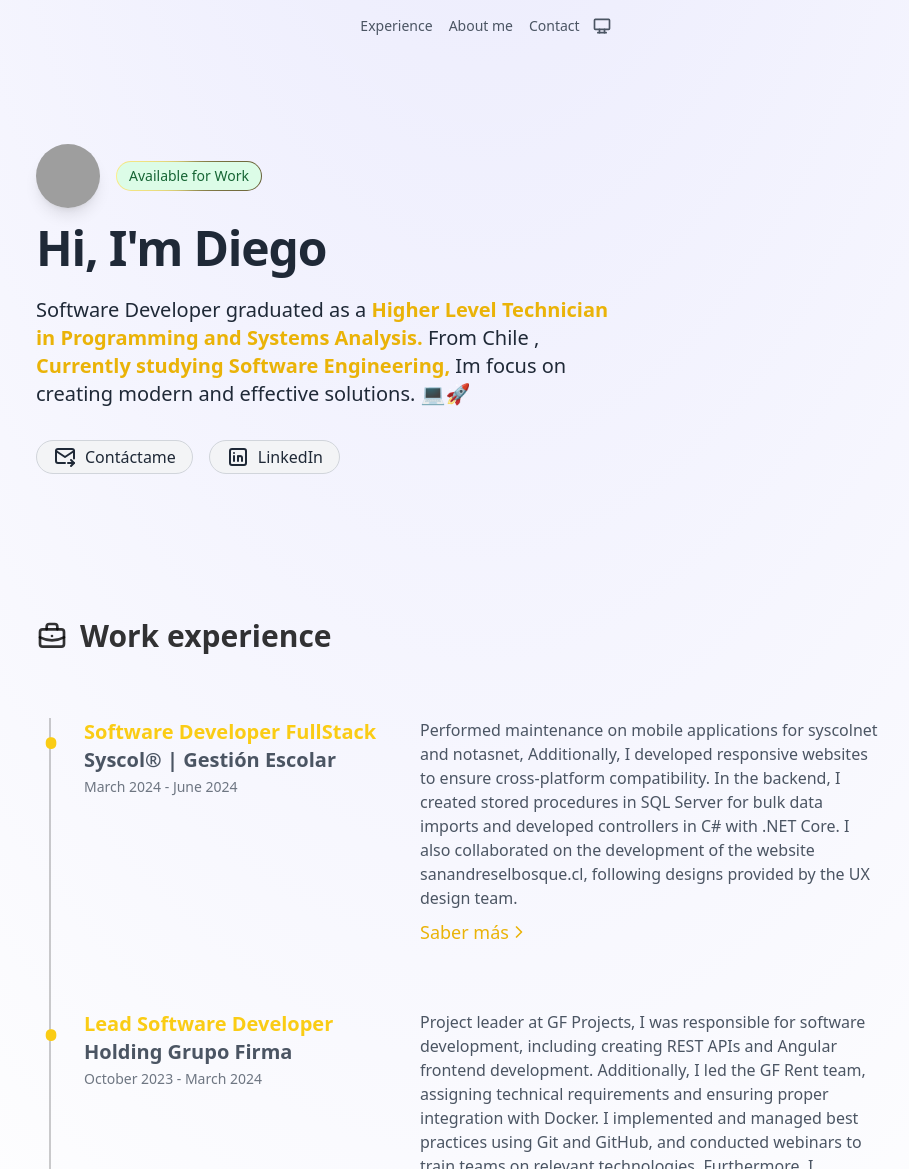
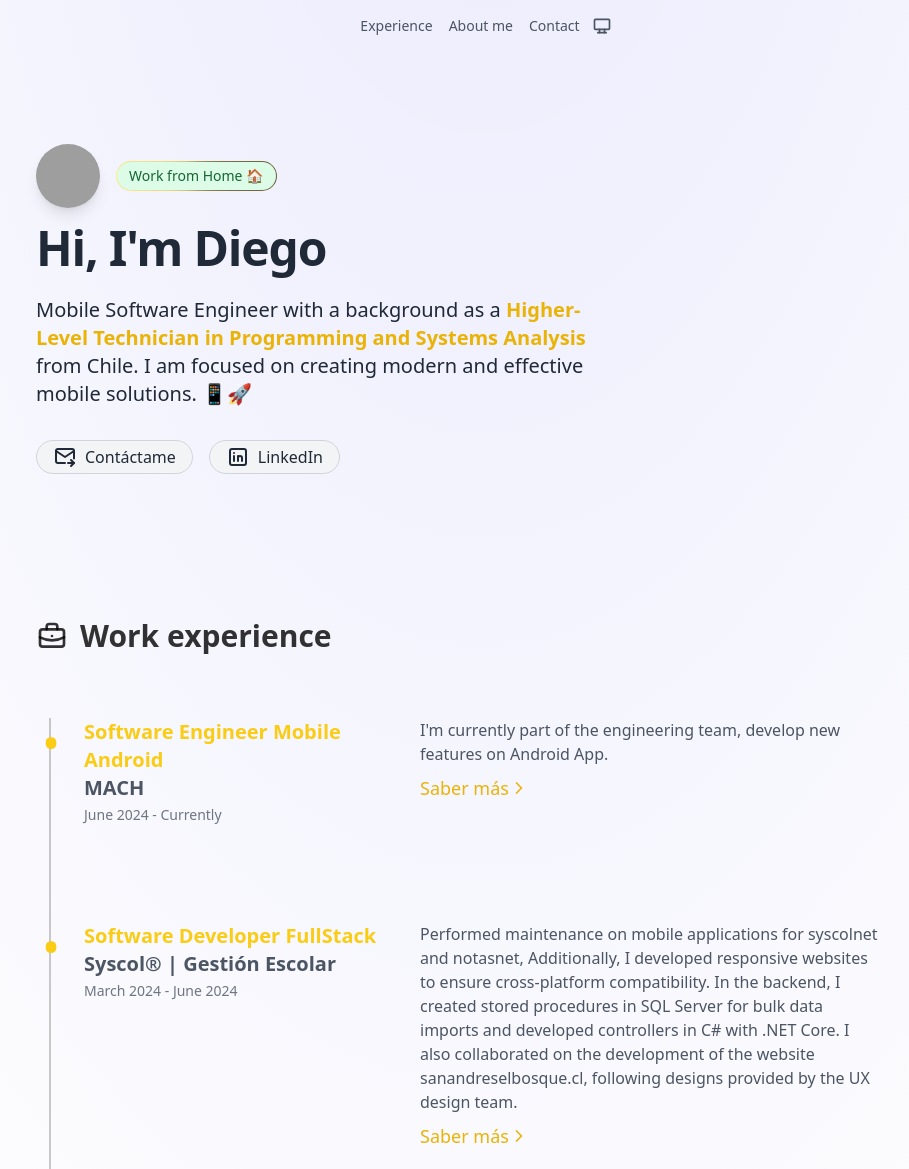
Before and after one commit to DiegoRojasGonzalez/DiegoRojasGonzalez.github.io, an Astro site: page / in a window 1280 px wide. Shown: the top 1169 px of the page, without its empty margins (156-1065 px from the left). Built offline with nearby package versions, Linux system fonts and the light colour scheme; Astro itself is replaced by a stand-in of ours; grey boxes are pictures that could not be loaded.

Commit message:
feat: :sparkles: add new job :D

```diff
--- a/src/components/AboutMe.astro
+++ b/src/components/AboutMe.astro
@@ -17,7 +17,7 @@ const personalImageAlt = "Diego Rojas";
     </p>
     <p>
       Today, I am a <strong
-        >software developer passionate about the IT world</strong
+        >software Engineer passionate about the IT world</strong
       >, with experience in <strong>leading teams</strong> and <strong
         >implementing innovative technologies</strong
       >. My career has been marked by <strong>continuous learning</strong> and the
--- a/src/components/Experience.astro
+++ b/src/components/Experience.astro
@@ -1,6 +1,14 @@
 ---
 import ExperienceItem from "./ExperienceItem.astro";
 const EXPERIENCIE = [
+  {
+    date: "June 2024 - Currently",
+    title: "Software Engineer Mobile Android ",
+    company: "MACH",
+    description:
+      "I'm currently part of the engineering team, develop new features on Android App.",
+    link: "https://www.somosmach.com/",
+  },
   {
     date: "March 2024 - June 2024",
     title: "Software  Developer FullStack ",
--- a/src/components/Hero.astro
+++ b/src/components/Hero.astro
@@ -19,7 +19,8 @@ import SocialPill from "@/components/SocialPill.astro";
       rel="noopener"
       class="flex items-center transition md:justify-center md:hover:scale-105"
     >
-      <Badge>Available for Work</Badge>
+      <Badge>Work from Home 🏠
+</Badge>
     </a>
   </div>
   <h1
@@ -30,11 +31,10 @@ import SocialPill from "@/components/SocialPill.astro";
   <p
     class="mt-6 text-xl text-gray-800 dark:[&>strong]:text-yellow-200 [&>strong]:text-yellow-500 [&>strong]:font-semibold dark:text-gray-300"
   >
-    Software Developer graduated as a <strong>
-      Higher Level Technician in Programming and Systems Analysis.
-    </strong> From Chile , <strong>
-      Currently studying Software Engineering,</strong
-    > Im focus on creating modern and effective solutions. 💻🚀
+Mobile Software Engineer with a background as a
+<strong>Higher-Level Technician in Programming and Systems Analysis</strong>
+from Chile. I am focused on creating modern and effective mobile solutions. 📱🚀
+
   </p>
   <nav class="flex flex-wrap gap-4 mt-8">
     <SocialPill href="mailto:gonzalez.rojas.ignacio.diego@gmail.com">
--- a/src/pages/index.astro
+++ b/src/pages/index.astro
@@ -13,7 +13,7 @@ import Hero from "@/components/Hero.astro";
 
 <Layout
   title="Portfolio"
-  description="Diego Rojas Gonzalez Software Developer"
+  description="Diego Rojas Gonzalez Software Engineer"
 >
   <main class="px-4">
     <SectionContainer class="py-16 md:py-36">
```
